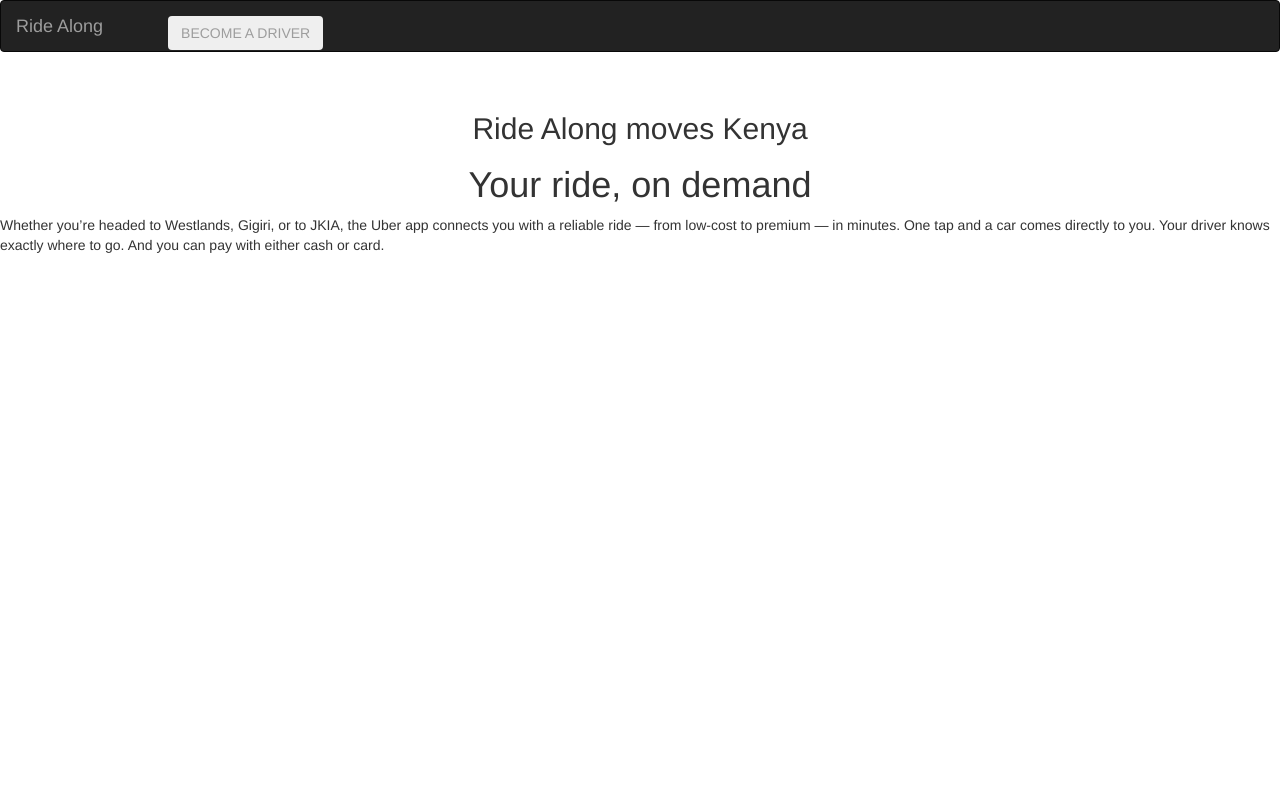
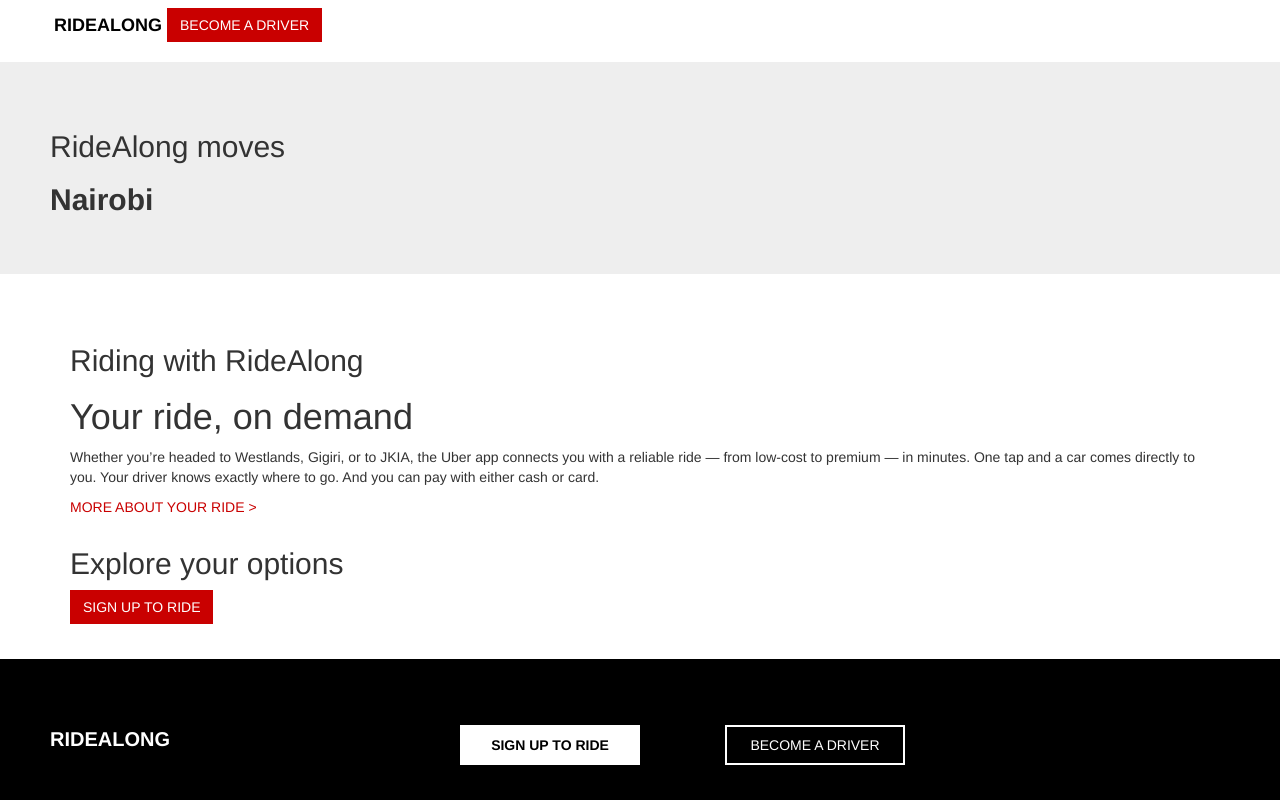
Before and after one commit to nevooronni/RideAlong, a Django app: page / in a window 1280 px wide. Run offline with Django 3.2, Linux system fonts and the light colour scheme; some libraries are stand-ins or nearby versions.

Commit message:
added index template

```diff
--- a/ridealong/app/static/css/baseapp.css
+++ b/ridealong/app/static/css/baseapp.css
@@ -1,3 +1,75 @@
+.navbar {
+  border-radius: 0px;
+}
+
+#down {
+  margin-top: 62px;
+}
+
+#ridealong {
+  color: #000;
+  font-weight: bold;
+  margin-left: 24px;
+}
+
 #driver {
+  position: relative;
+  top: -7px;
+  right: 10px;
+  background-color: #C90000;
+  color: #fff;
+  border-radius: 0px;
+}
+
+.move {
   margin-left: 50px;
 }
+
+.red {
+  color: #C90000;
+}
+
+#sign {
+  background-color: #C90000;
+  color: #fff;
+  border-radius: 0px;
+}
+
+.navbar-inverse {
+  background-color: #000;
+  border-color: #000;
+}
+
+#low {
+  margin-left: 50px;
+  color: #fff;
+  font-weight: bold;
+  font-size: 20px;
+}
+
+#footer {
+  padding-top: 50px;
+  padding-bottom: 20px;
+}
+
+#up {
+  margin-left: 260px;
+  height: 40px;
+  background-color: #fff;
+  color: #000;
+  font-weight: bold;
+  border-radius: 0px;
+  width: 180px;
+}
+
+#dere {
+  margin-right: 360px;
+  height: 40px;
+  width: 180px;
+  border-radius: 0px;
+  color: #fff;
+  background-color: transparent;
+  border-style: solid;
+  border-width: 2px;
+  border-color: #fff;
+}
--- a/ridealong/app/templates/all-app/index.html
+++ b/ridealong/app/templates/all-app/index.html
@@ -2,8 +2,40 @@
 
 {% block content %}
 {{bock.super}}
-  <br>
-  <h2 class="text-center">Ride Along moves Kenya</h2>
-  <h1 class="text-center">Your ride, on demand</h1>
-  <p>Whether you’re headed to Westlands, Gigiri, or to JKIA, the Uber app connects you with a reliable ride — from low-cost to premium — in minutes. One tap and a car comes directly to you. Your driver knows exactly where to go. And you can pay with either cash or card.</p>
+  <div id="down">
+    <div class="jumbotron" >
+      <h2 class="move">RideAlong moves</h2>
+      <h2 class="move"><strong>Nairobi</strong></h2>
+    </div>
+    <br>
+    <div class="container">
+      <h2 class="text-left">Riding with RideAlong</h2>
+      <h1 class="text-left">Your ride, on demand</h1>
+      <p>Whether you’re headed to Westlands, Gigiri, or to JKIA, the Uber app connects you with a reliable ride — from low-cost to premium — in minutes. One tap and a car comes directly to you. Your driver knows exactly where to go. And you can pay with either cash or card.</p>
+      <p class="red">MORE ABOUT YOUR RIDE ></p>
+    </div>
+    <div class="container">
+      <h2>Explore your options</h2>
+      <a href=""><button class="btn" id="sign">SIGN UP TO RIDE</button></a>
+    </div>
+    <!-- <div class="">
+      <nav class="navbar navbar-inverse navbar-bottom">
+        <div class="container-fluid">
+          <div class="navbar-header">
+            <a class="navbar-brand" href="{% url 'index' %}" id="ridealong">RIDEALONG</a>
+            <a class="navbar-brand" href=""><button class="btn" id="driver">BECOME A DRIVER</button></a>
+          </div>
+        </div>
+      </nav>
+    </div> -->
+    <div class="nav">
+      <nav class="navbar navbar-inverse navbar-fixed-bottom" id="footer">
+        <div class="navbar-text pull-left" id="low">RIDEALONG</div>
+        <div class="navbar-text"><button class="btn" id="up">SIGN UP TO RIDE</button></div>
+        <div class="navbar-text pull-right"><button class="btn" id="dere">BECOME A DRIVER</button></div>
+        <div class="container">
+        </div>
+      </nav>
+    </div>
+  </div>
 {% endblock %}
--- a/ridealong/app/templates/navbar.html
+++ b/ridealong/app/templates/navbar.html
@@ -6,10 +6,10 @@
   <meta name="viewport" content="width=device-width, initial-scale=1">
 </head>
 <body>
-<nav class="navbar navbar-inverse">
+<nav class="navbar navbar-fixed-top">
   <div class="container-fluid">
     <div class="navbar-header">
-      <a class="navbar-brand" href="{% url 'index' %}">Ride Along</a>
+      <a class="navbar-brand" href="{% url 'index' %}" id="ridealong">RIDEALONG</a>
       <a class="navbar-brand" href=""><button class="btn" id="driver">BECOME A DRIVER</button></a>
     </div>
   </div>
```
